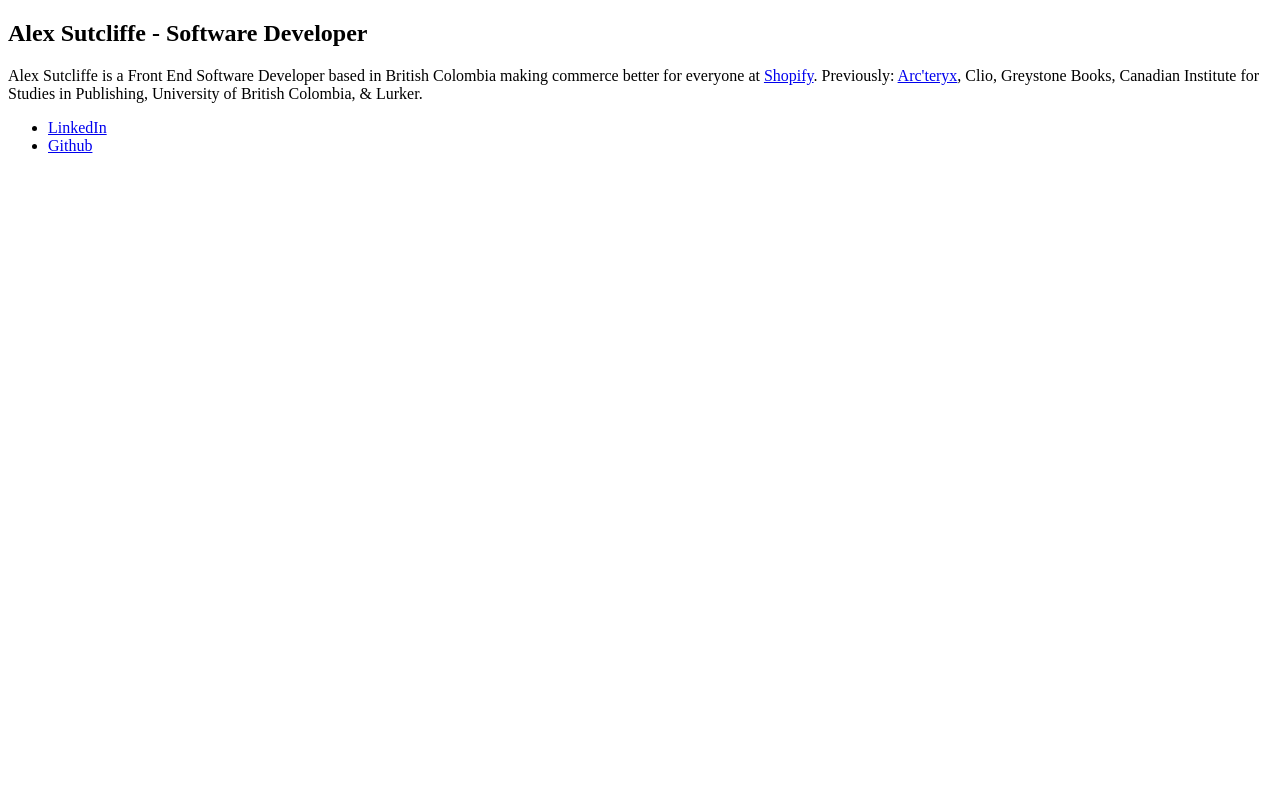
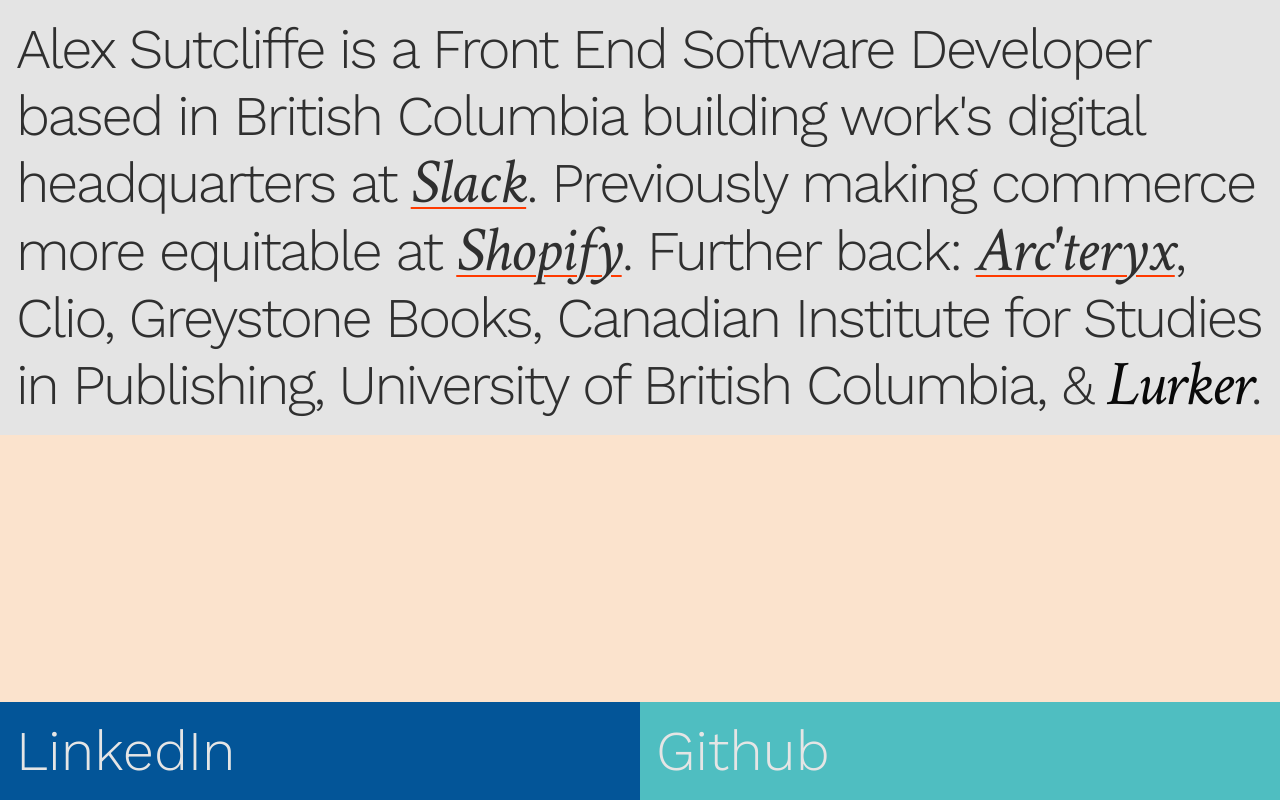
Before and after one commit to alololox/alololox.github.io, a plain HTML site: page index.html in a window 1280 px wide. Drawn offline with nearby package versions, Linux system fonts and the light colour scheme.

Commit message:
2022 update

```diff
--- a/index.html
+++ b/index.html
@@ -6,7 +6,7 @@
         <title>Alex Sutcliffe | Software Developer</title>
         <meta name="description" content="">
         <meta name="viewport" content="width=device-width, initial-scale=1">
-        <link rel="preconnect" rel="stylesheet" href="main.css">
+        <link rel="stylesheet" href="main.css">
         <link rel="preconnect" href="https://fonts.googleapis.com">
         <link rel="preconnect" href="https://fonts.gstatic.com" crossorigin>
         <link href="https://fonts.googleapis.com/css2?family=Crimson+Text:ital@1&family=Work+Sans:wght@300&display=swap" rel="stylesheet">
@@ -15,7 +15,7 @@
     <main>
         <article>
             <h1 class="sr-only">Alex Sutcliffe - Software Developer</h1>
-            <p>Alex Sutcliffe is a Front End Software Developer based in British Colombia making commerce better for everyone at <a class="link serif" href="https://shopify.com">Shopify</a>. Previously: <a class="link serif" href="https://arcteryx.com">Arc&#x27;teryx</a>, Clio, Greystone Books, Canadian Institute for Studies in Publishing, University of British Colombia, & <span class="darkness serif">Lurker</span>.</p>
+            <p>Alex Sutcliffe is a Front End Software Developer based in British Columbia building work's digital headquarters at <a class="link serif" href="https://slack.com">Slack</a>. Previously making commerce more equitable at <a class="link serif" href="https://shopify.com">Shopify</a>. Further back: <a class="link serif" href="https://arcteryx.com">Arc&#x27;teryx</a>, Clio, Greystone Books, Canadian Institute for Studies in Publishing, University of British Columbia, & <span class="darkness serif">Lurker</span>.</p>
         </article>
         <footer>
             <ul>
--- a/main.css
+++ b/main.css
@@ -43,12 +43,16 @@
   font-size: 100%;
   -webkit-font-smoothing: antialiased;
   -moz-osx-font-smoothing: grayscale;
+  width: -moz-available;
+  height: -webkit-fill-available;
 }
 
 body {
   margin: 0;
   background-color: var(--bg);
   color: var(--text);
+  width: -moz-available;
+  height: -webkit-fill-available;
 }
 .dark body {
   color: #fff;
@@ -85,6 +89,14 @@
   list-style: none;
   padding: 0;
   margin: 0;
+}
+
+main {
+  display: flex;
+  width: -moz-available;
+  height: -webkit-fill-available;
+  justify-content: space-between;
+  flex-direction: column;
 }
 
 article {
```
Also changed, not shown: 1 other file.
